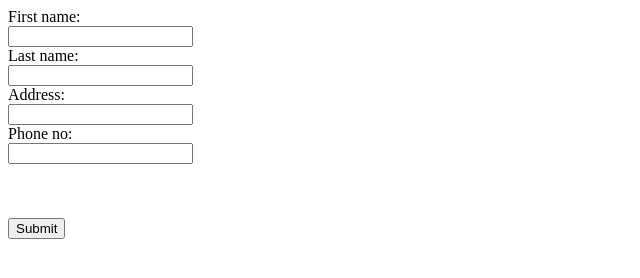
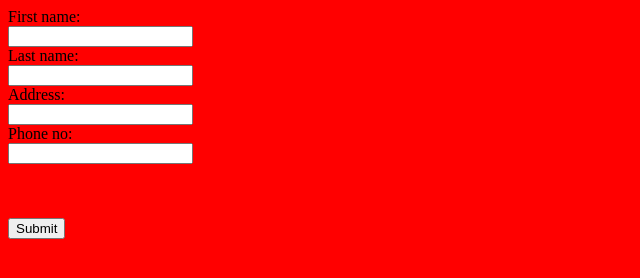
Before and after one commit to Deepam-Aggarwal/TempShop, a plain HTML site: page form.html in a window 1280 px wide. Shown: the whole page, without its empty margins (0-640 px from the left). Drawn offline with Linux system fonts and the light colour scheme.

Commit message:
Update form.html

```diff
--- a/form.html
+++ b/form.html
@@ -1,5 +1,5 @@
 <style>
-background-color:red;
+  body{background-color:red;}
 </style>
 <link rel="icon" href="download1.jpg" type="image/icon type">
 <form>
```
